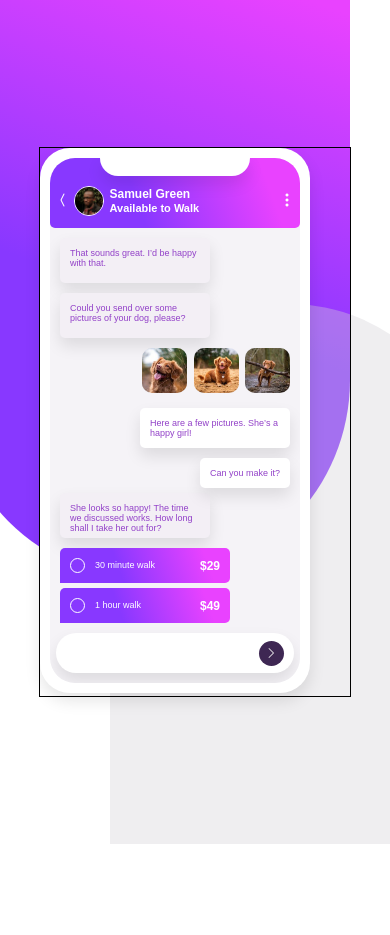
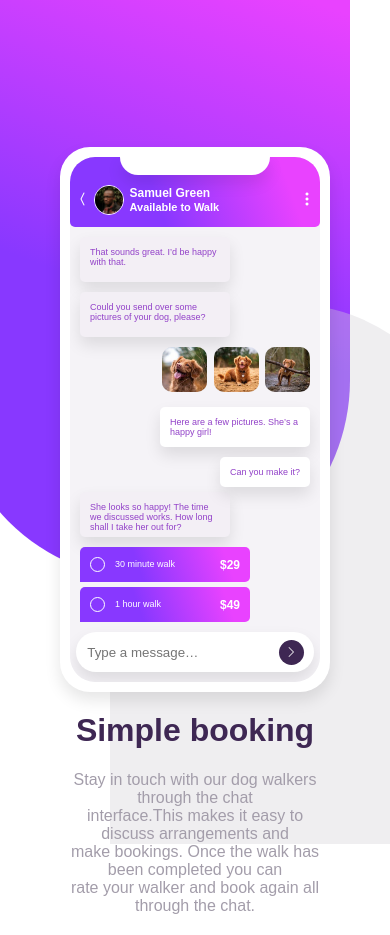
Before and after one commit to Tsiangana/chat-app-css-illustration-master, a plain HTML site: page index.html in a window 390 px wide. Before the commit the page ends 844 px from the top, so only its background shows below. Drawn offline with nearby package versions, Linux system fonts and the light colour scheme.

Commit message:
project done

```diff
--- a/css/style.css
+++ b/css/style.css
@@ -90,11 +90,28 @@
     /*inicio da container */
 
     .container-main .container{
-        border: 1px solid #000;
+        /*border: 1px solid #000;*/
         width: 80%;
         height: 550px;
         z-index: 5;
-        display: inline-block;
+        display: flex;
+        align-items: center;
+        justify-content: left;
+        padding: 0 0 0 11%;
+    }
+    @media (max-width:1110px) {
+        .container-main .container{
+            padding: 0;
+        }
+    }
+    @media (max-width:870px) {
+        .container-main .container{
+            padding: 0;
+            display: block;
+        }
+        .container-main .container .phone{
+            margin: 0 auto;
+        }
     }
 
     .container-main .container .phone{
@@ -305,3 +322,34 @@
     }
 
     /*fim da message */
+
+
+    /*inicio do text */
+    .text{
+        width: 520px;
+        height: auto;
+        padding: 20px;
+        /*background-color: red;*/
+        margin-left: 40px;
+    }
+    .text h1{
+        margin-bottom: 22px;
+        color: hsl(271, 36%, 24%);
+    }
+    .text br{
+        margin-bottom: 6px;
+    }
+    .text p{
+        color: hsl(270, 7%, 64%);
+    }
+
+    @media (max-width:870px) {
+        .text{
+            margin: 0 auto;
+            /*border: 1px solid ;*/
+            width: 100%;
+            text-align: center;
+            margin-bottom: 50px;
+        }
+    }
+    /*fim do text */
--- a/index.html
+++ b/index.html
@@ -56,11 +56,21 @@
               <div><h2>$49</h2></div>
             </div>
             <div class="send">
-              <input type="text">
+              <input type="text" placeholder="Type a message…">
               <button><i class="bi bi-chevron-right"></i></button>
             </div>
           </div>
         </div>
+      </div>
+      <div class="text">
+        <h1>Simple booking</h1>
+        <p>
+          Stay in touch with our dog walkers through the chat<br>
+          interface.This makes it easy to
+          discuss arrangements and<br>
+          make bookings. Once the walk has been completed you can<br>
+          rate your walker and book again all through the chat.
+        </p>
       </div>
     </main>
     <section class="design-two"></section>
```
